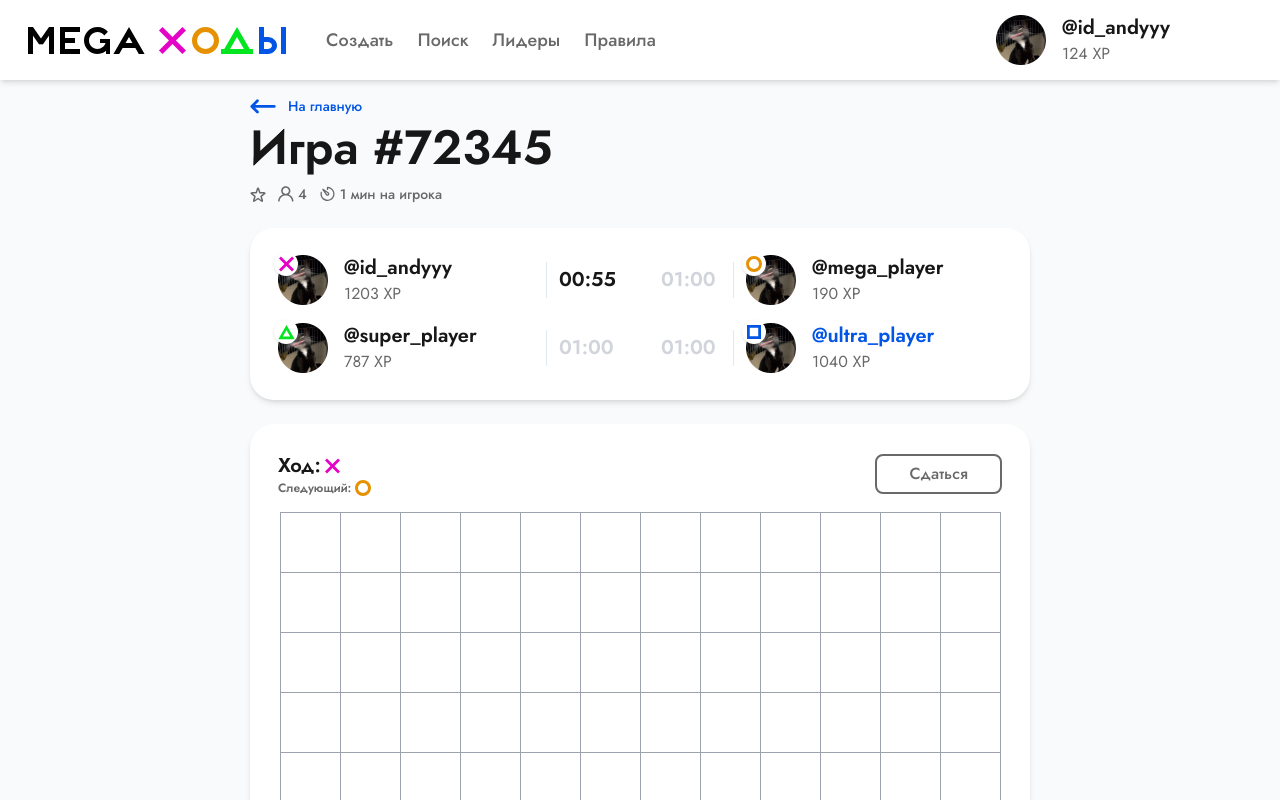
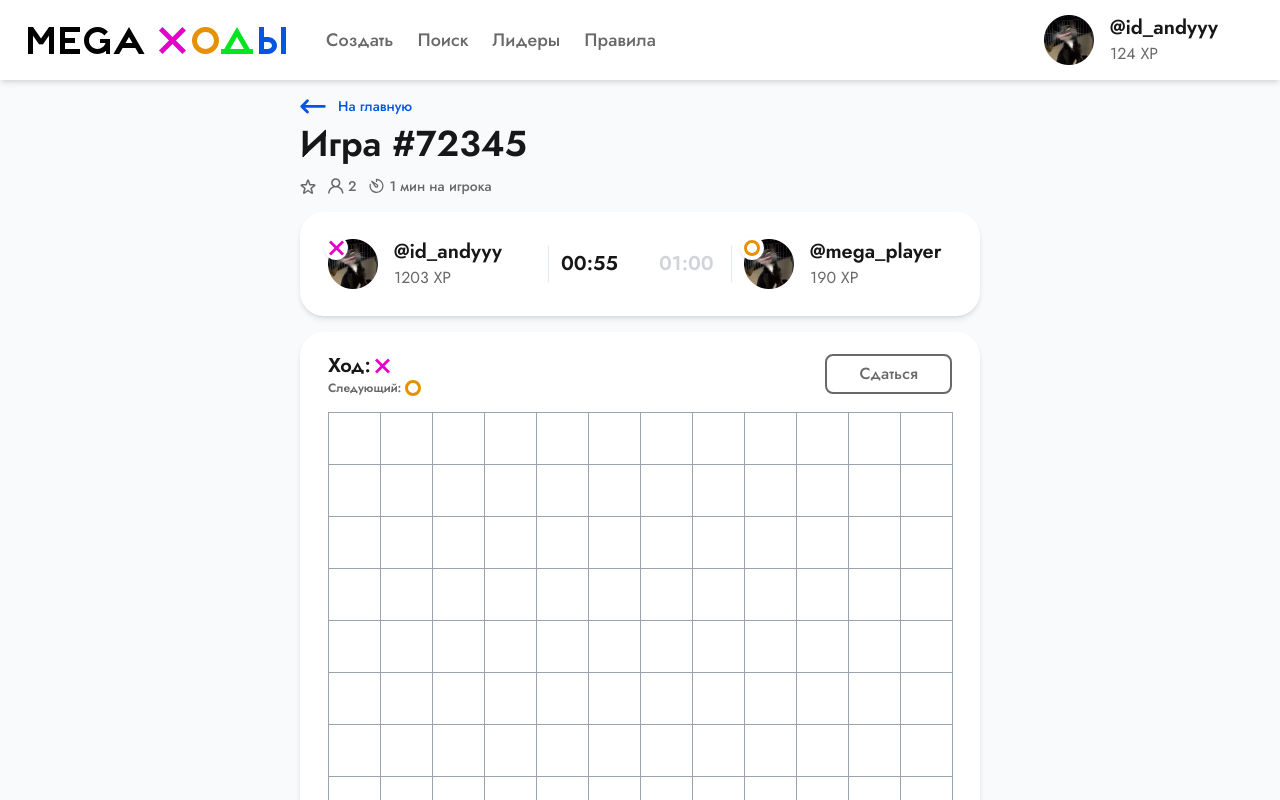
Before and after one commit to id-andyyy/tic-tac-toe, a Next.js app: page / in a window 1280 px wide. Shown: the top 800 px of the page. Built offline with nearby package versions, Linux system fonts and the light colour scheme.

Commit message:
Refine layout spacing and update component styles

```diff
--- a/app/components/game/Game.tsx
+++ b/app/components/game/Game.tsx
@@ -7,15 +7,15 @@ import { useState } from "react";
 import { useGameState } from "@components/game/useGameState";
 
 export function Game() {
-  const [playersCount] = useState(4);
+  const [playersCount] = useState(2);
   const { cells, currentPlayer, nextPlayer, handleCellClick } =
     useGameState(playersCount);
 
   return (
     <>
-      <GameTitle className="mb-6" playersCount={playersCount} />
+      <GameTitle className="mb-4" playersCount={playersCount} />
       <GameInfo
-        className="mb-6"
+        className="mb-4"
         currentPlayer={currentPlayer}
         playersCount={playersCount}
       />
--- a/app/components/game/GameField.tsx
+++ b/app/components/game/GameField.tsx
@@ -37,7 +37,7 @@ interface LayoutProps {
 
 function Layout({ children }: LayoutProps) {
   return (
-    <div className="p-7 bg-white rounded-3xl shadow-md flex flex-col">
+    <div className="px-7 py-5 bg-white rounded-3xl shadow-md flex flex-col">
       {children}
     </div>
   );
@@ -72,7 +72,7 @@ interface GridProps {
 
 function Grid({ children }: GridProps) {
   return (
-    <div className="grid grid-cols-[repeat(12,_60px)] grid-rows-[repeat(12,_60px)] pt-px pl-px mx-auto">
+    <div className="grid grid-cols-[repeat(12,_52px)] grid-rows-[repeat(12,_52px)] pt-px pl-px mx-auto">
       {children}
     </div>
   );
--- a/app/components/game/GameInfo.tsx
+++ b/app/components/game/GameInfo.tsx
@@ -43,7 +43,7 @@ export function GameInfo({ className, currentPlayer, playersCount }: Props) {
   return (
     <div
       className={clsx(
-        "p-7 bg-white rounded-3xl shadow-md flex justify-between flex-wrap gap-x-10 gap-y-5",
+        "p-7 bg-white rounded-3xl shadow-md flex justify-between flex-wrap gap-x-9 gap-y-5",
         className,
       )}
     >
--- a/app/components/game/GameTitle.tsx
+++ b/app/components/game/GameTitle.tsx
@@ -24,7 +24,7 @@ export function GameTitle({ className, playersCount }: Props) {
           На главную
         </span>
       </Link>
-      <h1 className="font-semibold text-5xl mb-3">Игра #72345</h1>
+      <h1 className="font-semibold text-4xl mb-3">Игра #72345</h1>
       <div className="flex items-center gap-3 text-inactive font-medium text-sm">
         <button className="hover:text-black transition-colors">
           <StarIcon />
--- a/app/components/profile/Profile.tsx
+++ b/app/components/profile/Profile.tsx
@@ -23,7 +23,7 @@ export function Profile({
     <button
       className={clsx(
         className,
-        "flex items-center text-start gap-4 w-64 group",
+        "flex items-center text-start gap-4 w-52 group",
       )}
     >
       <Image src={avatarSrc} alt="" width={50} height={50} />
--- a/app/page.tsx
+++ b/app/page.tsx
@@ -5,7 +5,7 @@ export default function Home() {
   return (
     <div className="bg-slate-50 min-h-screen">
       <Header />
-      <main className="mx-auto max-w-[780px] pt-4">
+      <main className="mx-auto max-w-[680px] pt-4">
         <Game />
       </main>
     </div>
```
